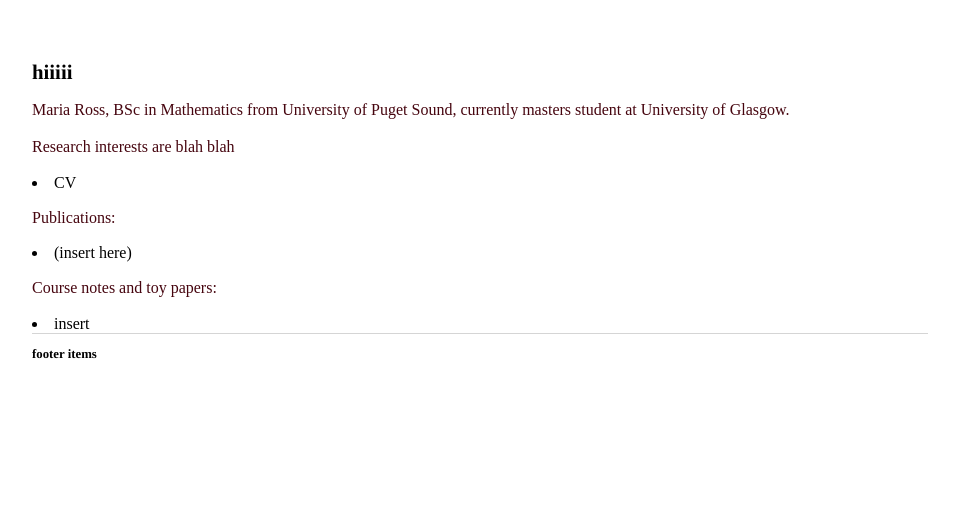
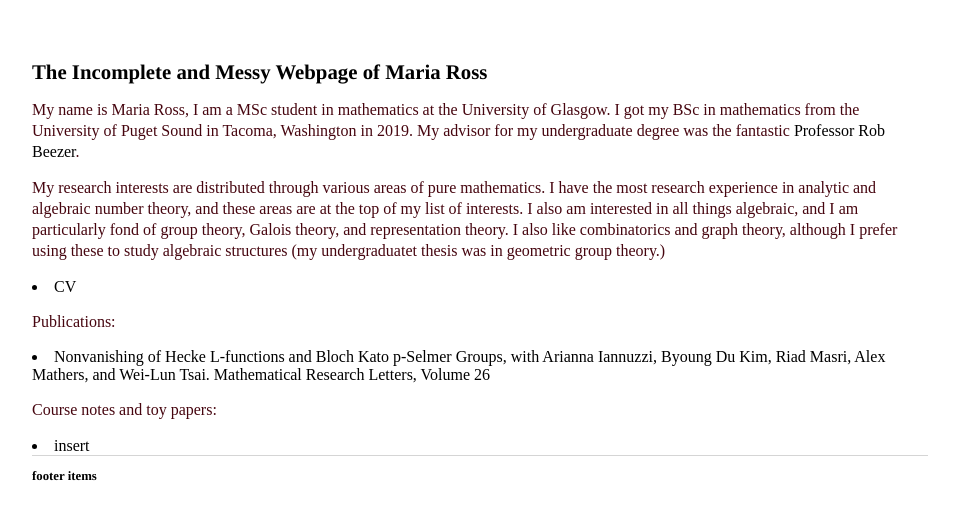
Before and after one commit to mariarross/mariarross.github.io, a Jekyll site: the page built from index.html, in a window 1280 px wide. Shown: the top 520 px of the page, without its empty margins (160-1119 px from the left). Built offline with Jekyll 4.4.1, drawn with Linux system fonts in a browser that asks for light colours.

Commit message:
Update index.html

```diff
--- a/index.html
+++ b/index.html
@@ -3,12 +3,12 @@ layout: default
 title: Maria Ross
 ---
 <div class="blurb">
-	<h1>hiiiii </h1>
-	<p> Maria Ross, BSc in Mathematics from University of Puget Sound, currently masters student at University of Glasgow. </p>
-	<p> Research interests are  blah blah </p>
-	<li>  <a href="/CV_V2.pdf">CV</a>  </li>
+	<h1>The Incomplete and Messy Webpage of Maria Ross</h1>
+	<p> My name is Maria Ross, I am a MSc student in  mathematics at the University of  Glasgow. I got my  BSc in mathematics from the University  of Puget  Sound  in  Tacoma, Washington in 2019. My advisor for my undergraduate degree was the fantastic <a href="/CV.pdf">Professor Rob Beezer</a>. </p>
+	<p> My research  interests are distributed through various areas of pure mathematics. I have the most  research experience in analytic and algebraic number theory, and these  areas are at  the  top  of my  list of  interests. I also am interested in all things algebraic, and I am particularly fond of group theory, Galois theory, and representation theory. I also like  combinatorics and graph theory, although I prefer using  these to  study algebraic structures (my  undergraduatet thesis was in geometric group theory.)</p>
+	<li>  <a href="/CV.pdf">CV</a>  </li>
 	<p> Publications: </p>
-	<li>  (insert here) </li>
+	<li>  <a href="/CV.pdf">Nonvanishing of Hecke L-functions and Bloch Kato p-Selmer Groups</a>, with Arianna Iannuzzi, Byoung Du Kim, Riad Masri, Alex Mathers, and Wei-Lun Tsai. Mathematical Research Letters, Volume 26  </li>
 	<p> Course notes and toy papers: </p>
 	<li> insert </li>
 </div><!-- /.blurb -->
```
